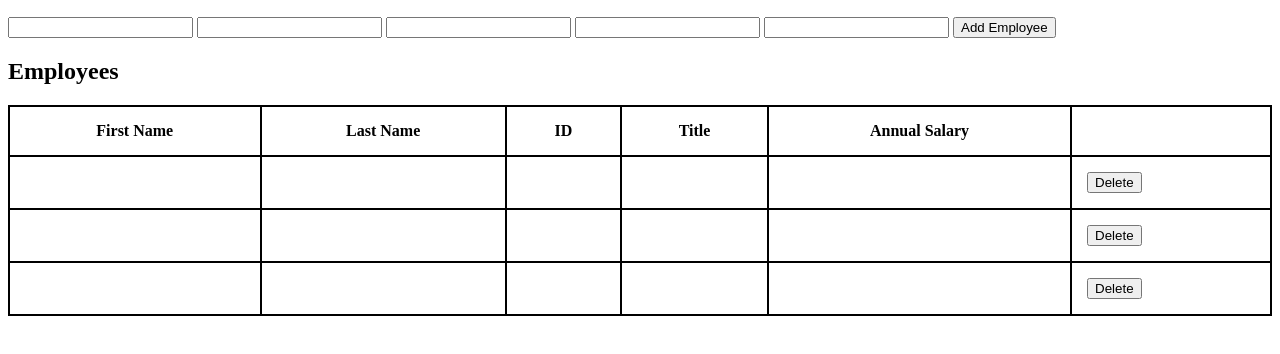
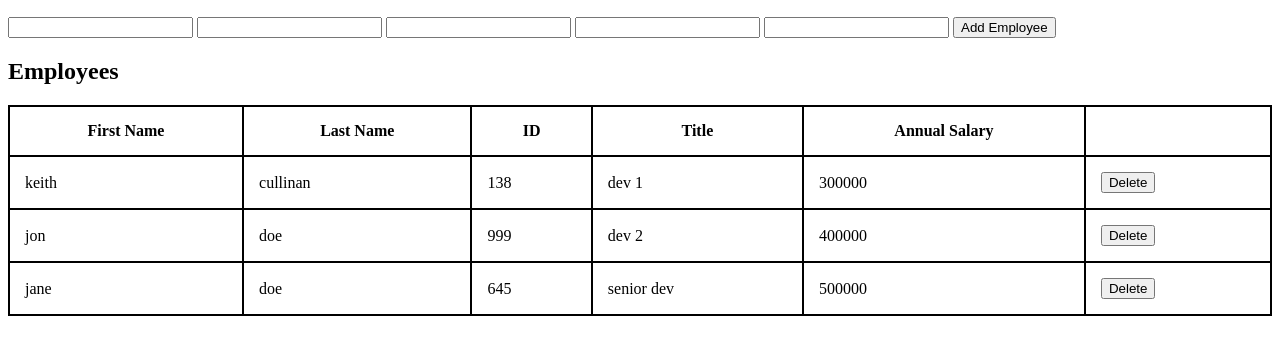
Before and after one commit to Kfcullinan/git-github.com-Kfcullinan--weekend-jquery-salary-calculator-, a plain HTML site: page index.html in a window 1280 px wide. Shown: the part 96-450 px from the top of the page. Drawn offline with Linux system fonts and the light colour scheme.

```diff
--- a/index.html
+++ b/index.html
@@ -54,31 +54,31 @@
 
         <tbody id="addedEmployees">
             <tr>
-                <td></td>
-                <td></td>
-                <td></td>
-                <td></td>
-                <td></td>
+                <td>keith</td>
+                <td>cullinan</td>
+                <td>138</td>
+                <td>dev 1</td>
+                <td>300000</td>
                 <td><button class="deleteEmployeeButton">Delete</button></td>
 
 
             </tr>
 
             <tr>
-                <td></td>
-                <td></td>
-                <td></td>
-                <td></td>
-                <td></td>
+                <td>jon</td>
+                <td>doe</td>
+                <td>999</td>
+                <td>dev 2</td>
+                <td>400000</td>
                 <td><button class="deleteEmployeeButton">Delete</button></td>
             </tr>
 
             <tr>
-                <td></td>
-                <td></td>
-                <td></td>
-                <td></td>
-                <td></td>
+                <td>jane</td>
+                <td>doe</td>
+                <td>645</td>
+                <td>senior dev</td>
+                <td>500000</td>
                 <td><button class="deleteEmployeeButton">Delete</button></td>
 
             </tr>
@@ -86,6 +86,7 @@
 
     </table>
 
+    <p></p>
 
 
     </div>
```
Also changed, not shown: javascript.js (+25 -1 lines).
